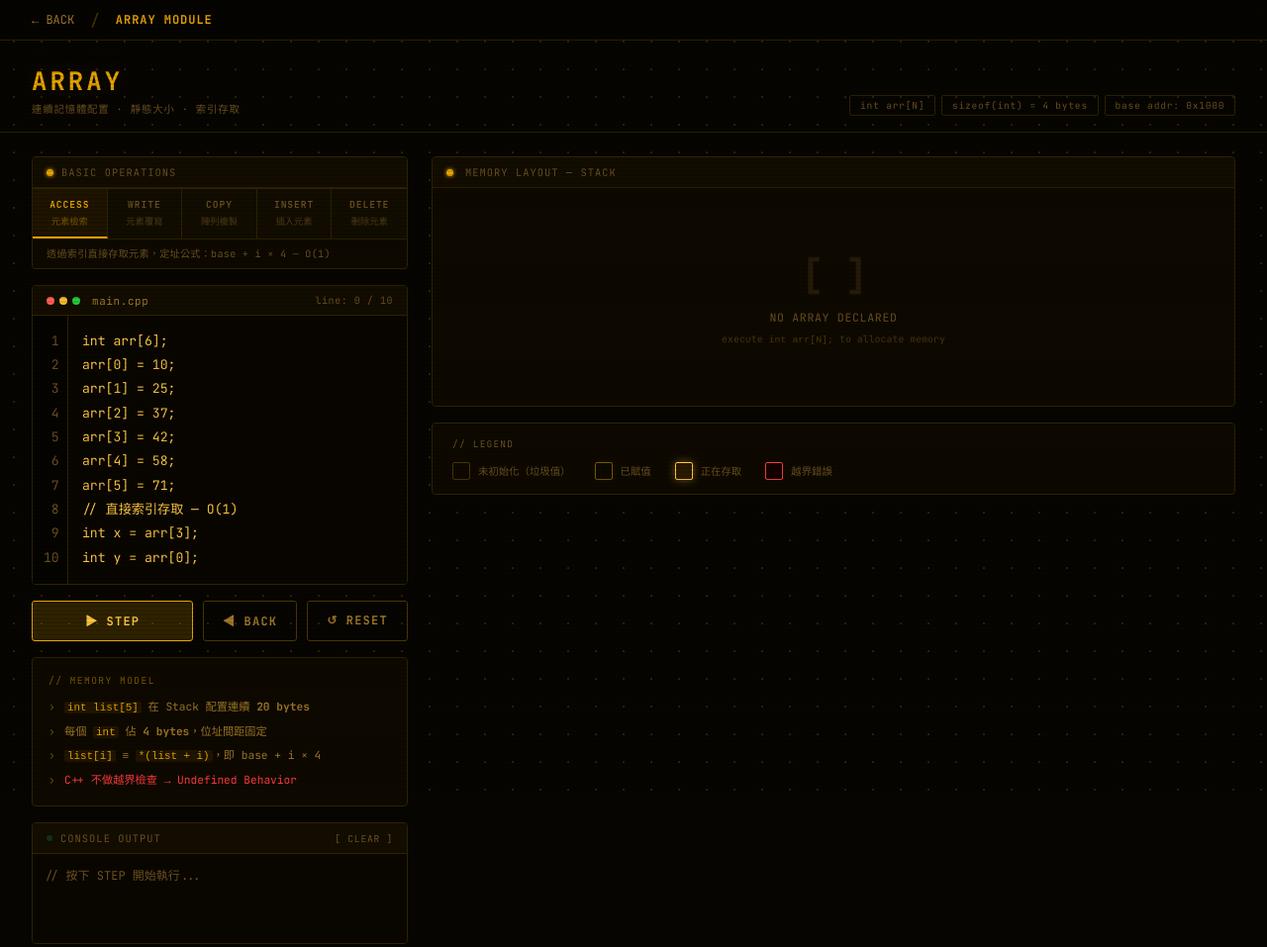
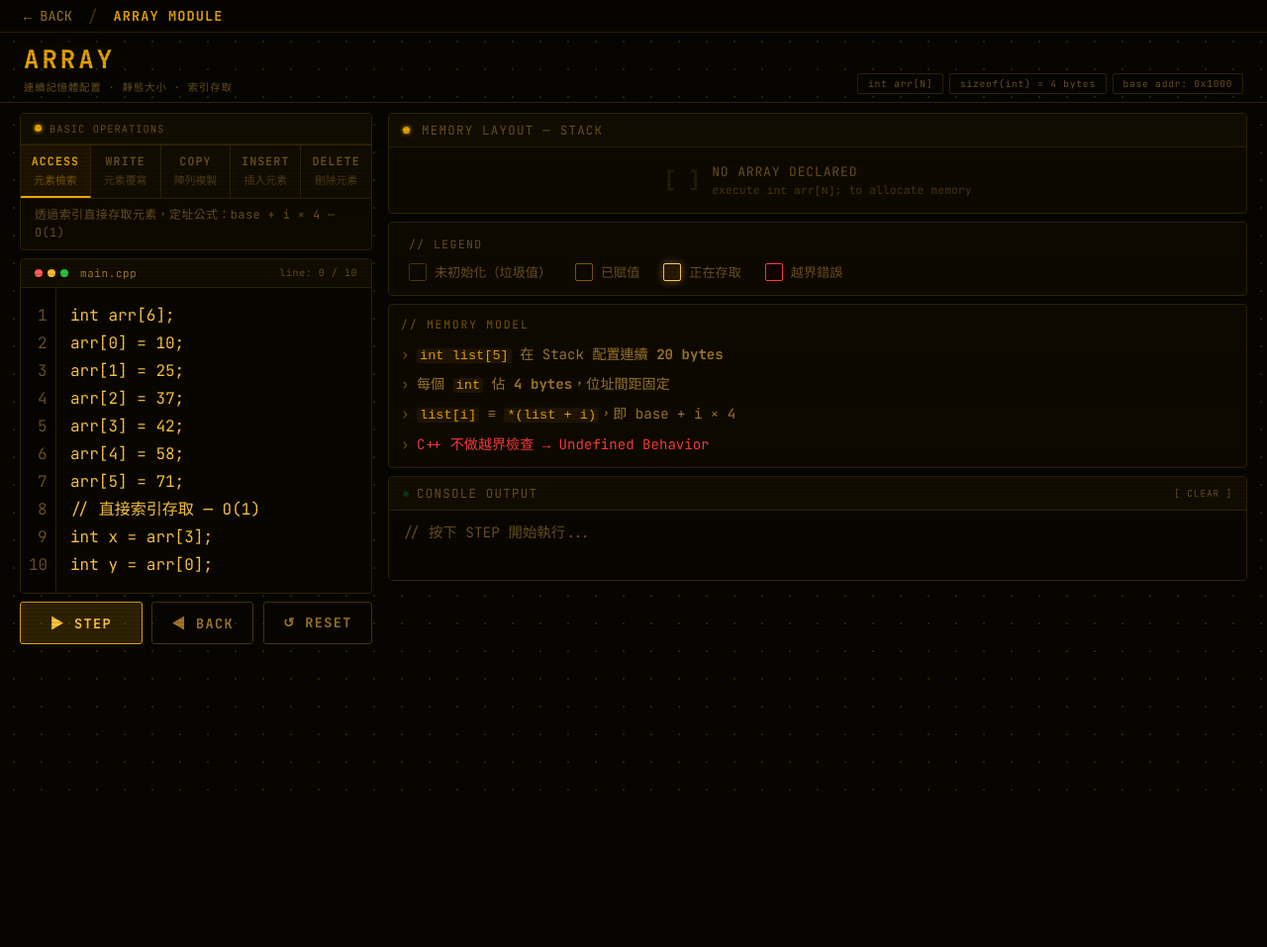
Before and after one commit to JJTsao/VisualDS, a plain HTML site: page array-vis.html in a window 1280 px wide. Shown: the whole page at 99% size. After the commit the page ends 800 px from the top, so only its background shows below. Drawn offline with Linux system fonts and the light colour scheme.

Commit message:
refactor: 調整 array-vis 佈局為 App Shell 並提升字體可讀性
- page-wrapper 改為 height: 100vh + overflow: hidden，左右欄各自獨立捲動
- 將 Concept Card 與 Console 移至右欄，左欄更緊湊
- 全站字體尺寸上調（0.6–0.82rem → 0.72–1rem）改善可讀性
- header/padding 收緊，降低垂直空間浪費
- 更新 CLAUDE.md 補充 App Shell 模式說明

Co-Authored-By: Claude Sonnet 4.6 <noreply@anthropic.com>

```diff
--- a/array-vis.html
+++ b/array-vis.html
@@ -12,12 +12,13 @@
       z-index: 1;
       display: flex;
       flex-direction: column;
-      min-height: 100vh;
+      height: 100vh;
+      overflow: hidden;
     }
 
     /* ── Page Header ── */
     .page-header {
-      padding: 1.5rem 2rem 1rem;
+      padding: 0.6rem 1.5rem 0.5rem;
       border-bottom: 1px solid var(--border);
       display: flex;
       align-items: flex-end;
@@ -61,10 +62,12 @@
     .main-grid {
       flex: 1;
       display: grid;
-      grid-template-columns: minmax(280px, 380px) 1fr;
-      gap: 1.5rem;
-      padding: 1.5rem 2rem 2rem;
-      align-items: start;
+      grid-template-columns: minmax(260px, 360px) 1fr;
+      gap: 0.75rem;
+      padding: 0.6rem 1.25rem 0.75rem;
+      align-items: stretch;
+      min-height: 0;
+      overflow: hidden;
     }
 
     @media (max-width: 900px) {
@@ -75,10 +78,16 @@
     .left-col {
       display: flex;
       flex-direction: column;
-      gap: 1rem;
+      gap: 0.5rem;
       animation: fadeSlideUp 0.4s ease 0.2s forwards;
       opacity: 0;
+      overflow-y: auto;
+      height: 100%;
+      padding-right: 4px;
     }
+    .left-col::-webkit-scrollbar { width: 3px; }
+    .left-col::-webkit-scrollbar-track { background: transparent; }
+    .left-col::-webkit-scrollbar-thumb { background: var(--border-mid); border-radius: 2px; }
 
     /* Editor panel */
     .editor-panel { }
@@ -140,8 +149,8 @@
     }
 
     .gutter-num {
-      font-size: 0.82rem;    /* match textarea exactly */
-      line-height: 1.52rem;  /* fixed — same as textarea */
+      font-size: 1rem;       /* match textarea exactly */
+      line-height: 1.75rem;  /* fixed — same as textarea */
       color: var(--text-muted);
       font-family: var(--font-mono);
       user-select: none;
@@ -170,11 +179,11 @@
 
     /* Concept card */
     .concept-card {
-      padding: 1rem;
+      padding: 0.75rem;
     }
 
     .concept-title {
-      font-size: 0.6rem;
+      font-size: 0.72rem;
       letter-spacing: 0.15em;
       color: var(--amber-dim);
       margin-bottom: 0.75rem;
@@ -188,7 +197,7 @@
     }
 
     .concept-list li {
-      font-size: 0.7rem;
+      font-size: 0.88rem;
       color: var(--text-dim);
       line-height: 1.6;
       padding-left: 1rem;
@@ -207,7 +216,7 @@
       background: rgba(232, 165, 0, 0.08);
       padding: 0 3px;
       border-radius: 2px;
-      font-size: 0.68rem;
+      font-size: 0.85rem;
     }
 
     .concept-list .warn-text { color: var(--error); }
@@ -233,7 +242,7 @@
     }
 
     .console-label {
-      font-size: 0.65rem;
+      font-size: 0.78rem;
       letter-spacing: 0.1em;
       color: var(--text-muted);
     }
@@ -256,10 +265,14 @@
     .right-col {
       display: flex;
       flex-direction: column;
-      gap: 1rem;
+      gap: 0.5rem;
       animation: fadeSlideUp 0.4s ease 0.3s forwards;
       opacity: 0;
+      overflow-y: auto;
     }
+    .right-col::-webkit-scrollbar { width: 3px; }
+    .right-col::-webkit-scrollbar-track { background: transparent; }
+    .right-col::-webkit-scrollbar-thumb { background: var(--border-mid); border-radius: 2px; }
 
     /* Memory canvas */
     .canvas-panel {}
@@ -271,7 +284,7 @@
     }
 
     .canvas-label {
-      font-size: 0.65rem;
+      font-size: 0.78rem;
       letter-spacing: 0.1em;
       color: var(--text-muted);
     }
@@ -286,31 +299,33 @@
     /* Empty state */
     #empty-state {
       display: flex;
-      flex-direction: column;
+      flex-direction: row;
       align-items: center;
       justify-content: center;
-      min-height: 220px;
+      gap: 0.75rem;
+      padding: 1rem 1.25rem;
       color: var(--text-muted);
-      gap: 0.5rem;
     }
 
     .empty-glyph {
-      font-size: 2.5rem;
+      font-size: 1.4rem;
       opacity: 0.25;
       letter-spacing: -0.05em;
       font-weight: 700;
+      flex-shrink: 0;
     }
 
     .empty-text {
-      font-size: 0.72rem;
+      font-size: 0.82rem;
       letter-spacing: 0.06em;
       color: var(--text-muted);
     }
 
     .empty-hint {
-      font-size: 0.62rem;
+      font-size: 0.72rem;
       color: var(--text-muted);
       opacity: 0.6;
+      margin-top: 0.15rem;
     }
 
     .empty-hint code {
@@ -319,8 +334,8 @@
 
     /* Array wrapper */
     #array-wrapper {
-      padding: 1.5rem 1.25rem;
-      min-height: 180px;
+      padding: 1rem 1.25rem;
+      min-height: 130px;
     }
 
     #array-wrapper.hidden { display: none; }
@@ -365,7 +380,7 @@
     }
 
     .legend-title {
-      font-size: 0.6rem;
+      font-size: 0.72rem;
       letter-spacing: 0.12em;
       color: var(--text-muted);
       margin-bottom: 0.7rem;
@@ -381,7 +396,7 @@
       display: flex;
       align-items: center;
       gap: 0.5rem;
-      font-size: 0.65rem;
+      font-size: 0.82rem;
       color: var(--text-muted);
     }
 
@@ -475,7 +490,7 @@
           <div class="line-gutter" id="line-gutter">
             <!-- populated by JS -->
           </div>
-          <textarea id="code-input" spellcheck="false" rows="9">int list[5];
+          <textarea id="code-input" spellcheck="false" rows="7">int list[5];
 list[0] = 10;
 list[2] = 30;
 list[5] = 99; // 越界測試</textarea>
@@ -487,29 +502,6 @@ list[5] = 99; // 越界測試</textarea>
         <button id="btn-step" class="btn btn-primary">▶ STEP</button>
         <button id="btn-step-back" class="btn btn-secondary" disabled>◀ BACK</button>
         <button id="btn-reset" class="btn btn-secondary">↺ RESET</button>
-      </div>
-
-      <!-- Concept Card -->
-      <div class="panel concept-card">
-        <p class="concept-title">// MEMORY MODEL</p>
-        <ul class="concept-list">
-          <li><code>int list[5]</code> 在 Stack 配置連續 <strong>20 bytes</strong></li>
-          <li>每個 <code>int</code> 佔 <strong>4 bytes</strong>，位址間距固定</li>
-          <li><code>list[i]</code> ≡ <code>*(list + i)</code>，即 base + i × 4</li>
-          <li class="warn-text">C++ 不做越界檢查 → Undefined Behavior</li>
-        </ul>
-      </div>
-
-      <!-- Console -->
-      <div class="panel">
-        <div class="panel-header console-header">
-          <div class="console-pulse"></div>
-          <span class="console-label">CONSOLE OUTPUT</span>
-          <button id="btn-clear-console" class="btn-console-clear">[ CLEAR ]</button>
-        </div>
-        <div id="console-output">
-          <span class="console-line dim">// 按下 STEP 開始執行程式碼...</span>
-        </div>
       </div>
 
     </div>
@@ -528,8 +520,10 @@ list[5] = 99; // 越界測試</textarea>
         <!-- Empty state -->
         <div id="empty-state">
           <div class="empty-glyph">[ ]</div>
-          <p class="empty-text">NO ARRAY DECLARED</p>
-          <p class="empty-hint">execute <code>int arr[N];</code> to allocate memory</p>
+          <div>
+            <p class="empty-text">NO ARRAY DECLARED</p>
+            <p class="empty-hint">execute <code>int arr[N];</code> to allocate memory</p>
+          </div>
         </div>
 
         <!-- Array cells -->
@@ -569,6 +563,29 @@ list[5] = 99; // 越界測試</textarea>
         </div>
       </div>
 
+      <!-- Concept Card -->
+      <div class="panel concept-card">
+        <p class="concept-title">// MEMORY MODEL</p>
+        <ul class="concept-list">
+          <li><code>int list[5]</code> 在 Stack 配置連續 <strong>20 bytes</strong></li>
+          <li>每個 <code>int</code> 佔 <strong>4 bytes</strong>，位址間距固定</li>
+          <li><code>list[i]</code> ≡ <code>*(list + i)</code>，即 base + i × 4</li>
+          <li class="warn-text">C++ 不做越界檢查 → Undefined Behavior</li>
+        </ul>
+      </div>
+
+      <!-- Console -->
+      <div class="panel">
+        <div class="panel-header console-header">
+          <div class="console-pulse"></div>
+          <span class="console-label">CONSOLE OUTPUT</span>
+          <button id="btn-clear-console" class="btn-console-clear">[ CLEAR ]</button>
+        </div>
+        <div id="console-output">
+          <span class="console-line dim">// 按下 STEP 開始執行程式碼...</span>
+        </div>
+      </div>
+
     </div>
   </main>
 
@@ -583,8 +600,8 @@ list[5] = 99; // 越界測試</textarea>
     const gutterEl    = document.getElementById('line-gutter');
     const hlOverlay   = document.getElementById('current-line-highlight');
 
-    // Must match css: font-size 0.82rem, line-height 1.52rem, padding-top 0.875rem
-    const LINE_HEIGHT_REM  = 1.52;
+    // Must match css: font-size 1rem, line-height 1.75rem, padding-top 0.875rem
+    const LINE_HEIGHT_REM  = 1.75;
     const PADDING_TOP_REM  = 0.875;
     // Gutter width offset so overlay starts at gutter left edge
     const GUTTER_LEFT_OFFSET = 0; // overlay covers full width including gutter
--- a/css/style.css
+++ b/css/style.css
@@ -123,7 +123,7 @@ a { text-decoration: none; color: inherit; }
   background: rgba(7, 5, 1, 0.92);
   border-bottom: 1px solid var(--border);
   backdrop-filter: blur(8px);
-  padding: 0.6rem 2rem;
+  padding: 0.35rem 1.5rem;
   display: flex;
   align-items: center;
   gap: 1rem;
@@ -131,7 +131,7 @@ a { text-decoration: none; color: inherit; }
 
 .nav-back {
   color: var(--text-dim);
-  font-size: 0.75rem;
+  font-size: 0.85rem;
   transition: color var(--transition);
 }
 .nav-back:hover { color: var(--amber); }
@@ -140,7 +140,7 @@ a { text-decoration: none; color: inherit; }
 
 .nav-crumb {
   color: var(--amber);
-  font-size: 0.75rem;
+  font-size: 0.85rem;
   font-weight: 700;
   letter-spacing: 0.08em;
 }
@@ -177,8 +177,8 @@ a { text-decoration: none; color: inherit; }
 /* ─── Code Input ─────────────────────────────────── */
 #code-input {
   font-family: var(--font-mono);
-  font-size: 0.82rem;
-  line-height: 1.52rem;        /* fixed rem so gutter can match exactly */
+  font-size: 1rem;
+  line-height: 1.75rem;        /* fixed rem so gutter can match exactly */
   background: transparent;     /* let highlight overlay show through */
   color: var(--amber-bright);
   border: none;
@@ -198,7 +198,7 @@ a { text-decoration: none; color: inherit; }
 /* ─── Buttons ────────────────────────────────────── */
 .btn {
   font-family: var(--font-mono);
-  font-size: 0.75rem;
+  font-size: 0.85rem;
   font-weight: 700;
   letter-spacing: 0.1em;
   border: 1px solid;
@@ -237,12 +237,12 @@ a { text-decoration: none; color: inherit; }
 /* ─── Console Output ─────────────────────────────── */
 #console-output {
   font-family: var(--font-mono);
-  font-size: 0.75rem;
+  font-size: 0.9rem;
   background: var(--bg-input);
   color: var(--text-dim);
-  padding: 0.75rem;
-  min-height: 90px;
-  max-height: 200px;
+  padding: 0.6rem 0.875rem;
+  min-height: 70px;
+  max-height: 180px;
   overflow-y: auto;
   line-height: 1.7;
 }
@@ -277,7 +277,7 @@ a { text-decoration: none; color: inherit; }
 
 .cell-address {
   font-family: var(--font-mono);
-  font-size: 0.6rem;
+  font-size: 0.72rem;
   color: var(--text-muted);
   letter-spacing: 0.04em;
   user-select: none;
@@ -293,7 +293,7 @@ a { text-decoration: none; color: inherit; }
   border-radius: 3px;
   background: var(--bg-panel);
   font-family: var(--font-mono);
-  font-size: 1.05rem;
+  font-size: 1.15rem;
   font-weight: 700;
   color: var(--text-dim);
   position: relative;
@@ -327,7 +327,7 @@ a { text-decoration: none; color: inherit; }
 
 .cell-index {
   font-family: var(--font-mono);
-  font-size: 0.6rem;
+  font-size: 0.72rem;
   color: var(--text-muted);
   user-select: none;
 }
@@ -404,7 +404,7 @@ a { text-decoration: none; color: inherit; }
 }
 
 .array-group-name {
-  font-size: 0.82rem;
+  font-size: 0.95rem;
   font-weight: 700;
   color: var(--amber);
   letter-spacing: 0.08em;
@@ -412,7 +412,7 @@ a { text-decoration: none; color: inherit; }
 }
 
 .array-group-meta {
-  font-size: 0.62rem;
+  font-size: 0.75rem;
   color: var(--text-muted);
   letter-spacing: 0.04em;
 }
@@ -447,14 +447,14 @@ a { text-decoration: none; color: inherit; }
 .op-btn:last-child { border-right: none; }
 
 .op-en {
-  font-size: 0.6rem;
+  font-size: 0.72rem;
   font-weight: 700;
   letter-spacing: 0.1em;
   color: var(--text-muted);
   transition: color var(--transition);
 }
 .op-zh {
-  font-size: 0.58rem;
+  font-size: 0.68rem;
   color: var(--text-muted);
   opacity: 0.7;
   transition: color var(--transition);
@@ -470,7 +470,7 @@ a { text-decoration: none; color: inherit; }
 
 .op-desc {
   padding: 0.45rem 0.875rem;
-  font-size: 0.63rem;
+  font-size: 0.75rem;
   color: var(--text-muted);
   border-top: 1px solid var(--border);
   letter-spacing: 0.03em;
```
Also changed, not shown: CLAUDE.md (+5 -1 lines).
